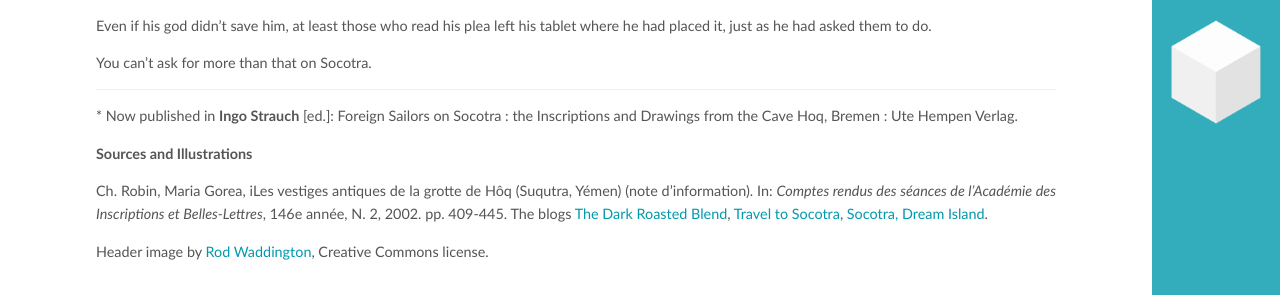
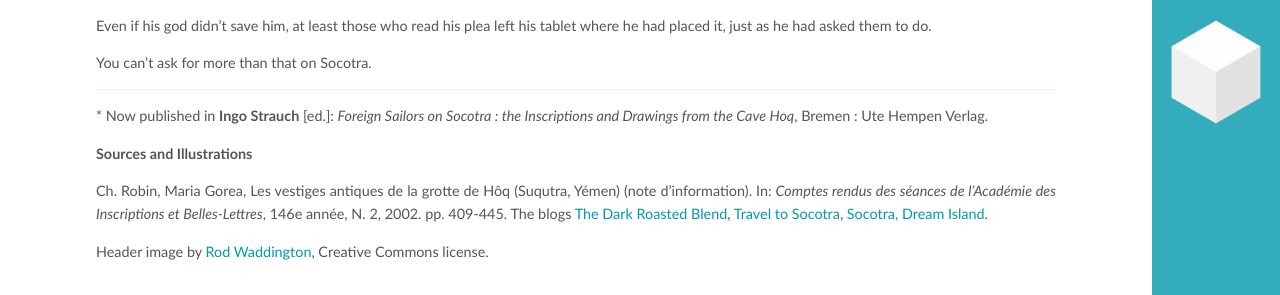
Before and after one commit to roundedglobe/roundedglobe.github.io, a Jekyll site: the page built from _posts/2016-07-05-writing-from-ancient-palmyra-2.md, in a window 1280 px wide and 900 px high, scrolled down 5343 px. Shown: the part 153-448 px from the top of the window. Built offline with Jekyll 4.4.1, drawn with Linux system fonts in a browser that asks for light colours; comment, search, counter and statistics services are not loaded.

Commit message:
palmyra II

```diff
--- a/_posts/2016-07-05-writing-from-ancient-palmyra-2.md
+++ b/_posts/2016-07-05-writing-from-ancient-palmyra-2.md
@@ -79,11 +79,11 @@ You can't ask for more than that on Socotra.
 
 ---
 
-<a name="fn"></a>\* Now published in **Ingo Strauch** [ed.]: Foreign Sailors on Socotra : the Inscriptions and Drawings from the Cave Hoq, Bremen : Ute Hempen Verlag.
+<a name="fn"></a>\* Now published in **Ingo Strauch** [ed.]: *Foreign Sailors on Socotra : the Inscriptions and Drawings from the Cave Hoq*, Bremen : Ute Hempen Verlag.
 
 **Sources and Illustrations**
 
-Ch. Robin, Maria Gorea, iLes vestiges antiques de la grotte de Hôq (Suqutra, Yémen)
+Ch. Robin, Maria Gorea, Les vestiges antiques de la grotte de Hôq (Suqutra, Yémen)
 (note d'information).  In: *Comptes rendus des séances de l'Académie des Inscriptions et Belles-Lettres*, 146e année, N. 2, 2002. pp. 409-445. The blogs [The Dark Roasted Blend](http://www.darkroastedblend.com/2008/09/most-alien-looking-place-on-earth.html), [Travel to Socotra](http://en.paperblog.com/travel-to-socotra-island-yemen-494048/), [Socotra, Dream Island](http://socotra.info/hoq#.VzIKf-RrWxY).
 
 Header image by [Rod Waddington](https://commons.wikimedia.org/wiki/File:Dragon%27s_Blood_Tree,_Socotra_Is_(12473612124).jpg), Creative Commons license.
```
Also changed, not shown: 2 other files.
